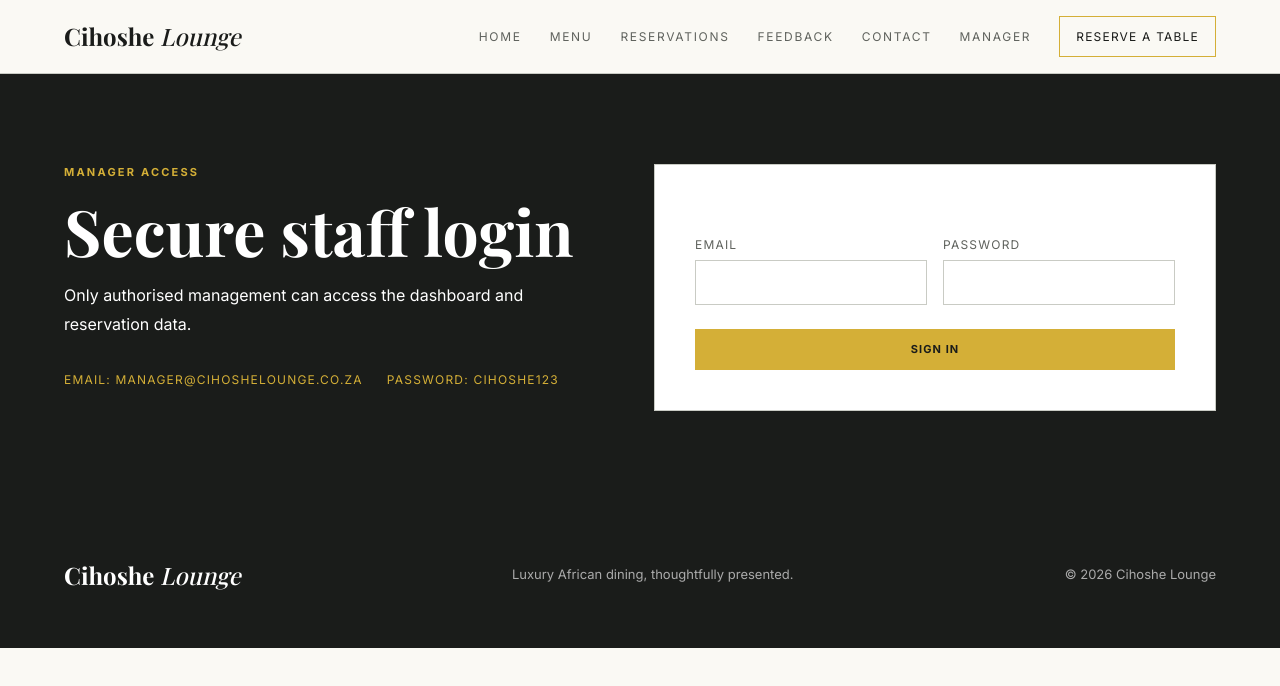
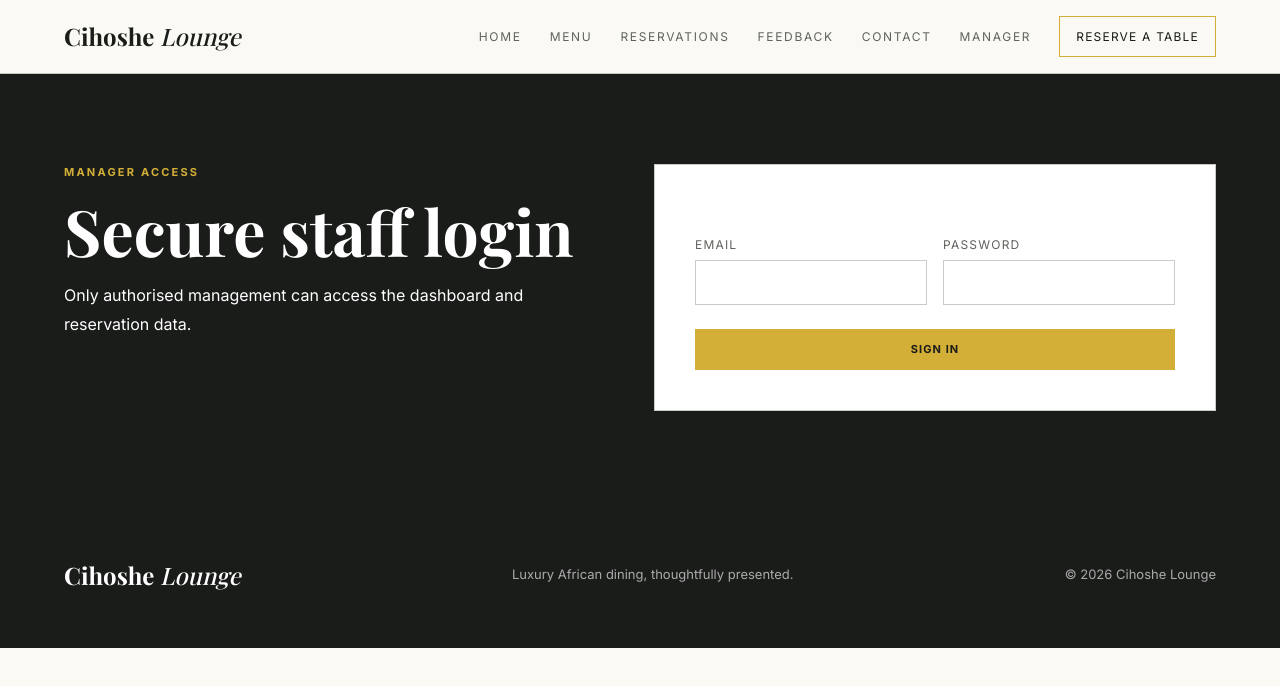
Before and after one commit to Kwanda2212/Cihoshe-Lounge-website, a website: page public/manager-login.html in a window 1280 px wide. Drawn offline with nearby package versions, Linux system fonts and the light colour scheme.

Commit message:
Update manager-login.html

```diff
--- a/public/manager-login.html
+++ b/public/manager-login.html
@@ -24,7 +24,7 @@
       <p class="eyebrow gold-text">MANAGER ACCESS</p>
       <h2>Secure staff login</h2>
       <p>Only authorised management can access the dashboard and reservation data.</p>
-      <div class="details"><span>Email: manager@cihoshelounge.co.za</span><span>Password: cihoshe123</span></div>
+
     </div>
     <form id="managerLoginForm" class="form-card">
       <h3>Manager login</h3>
```
